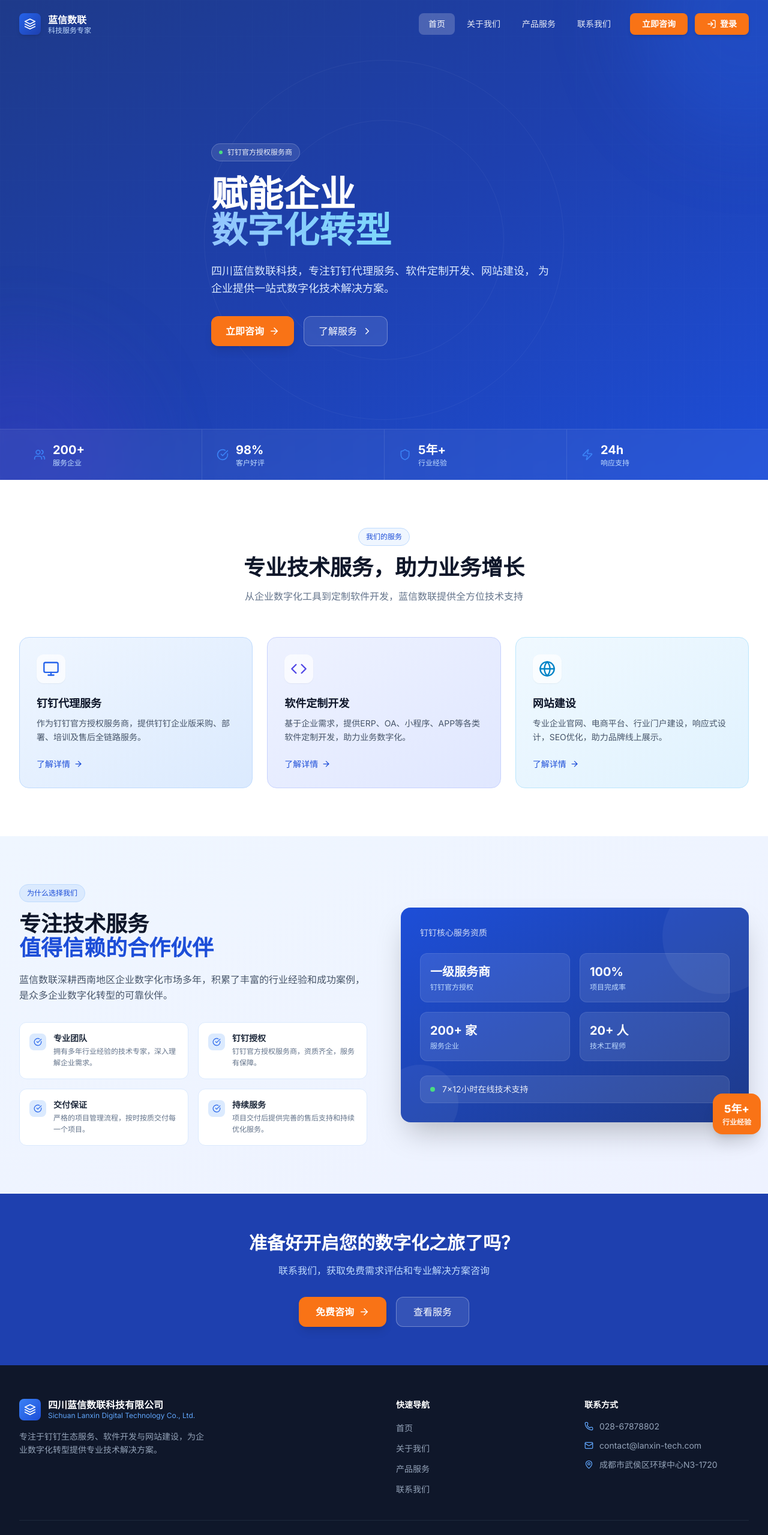
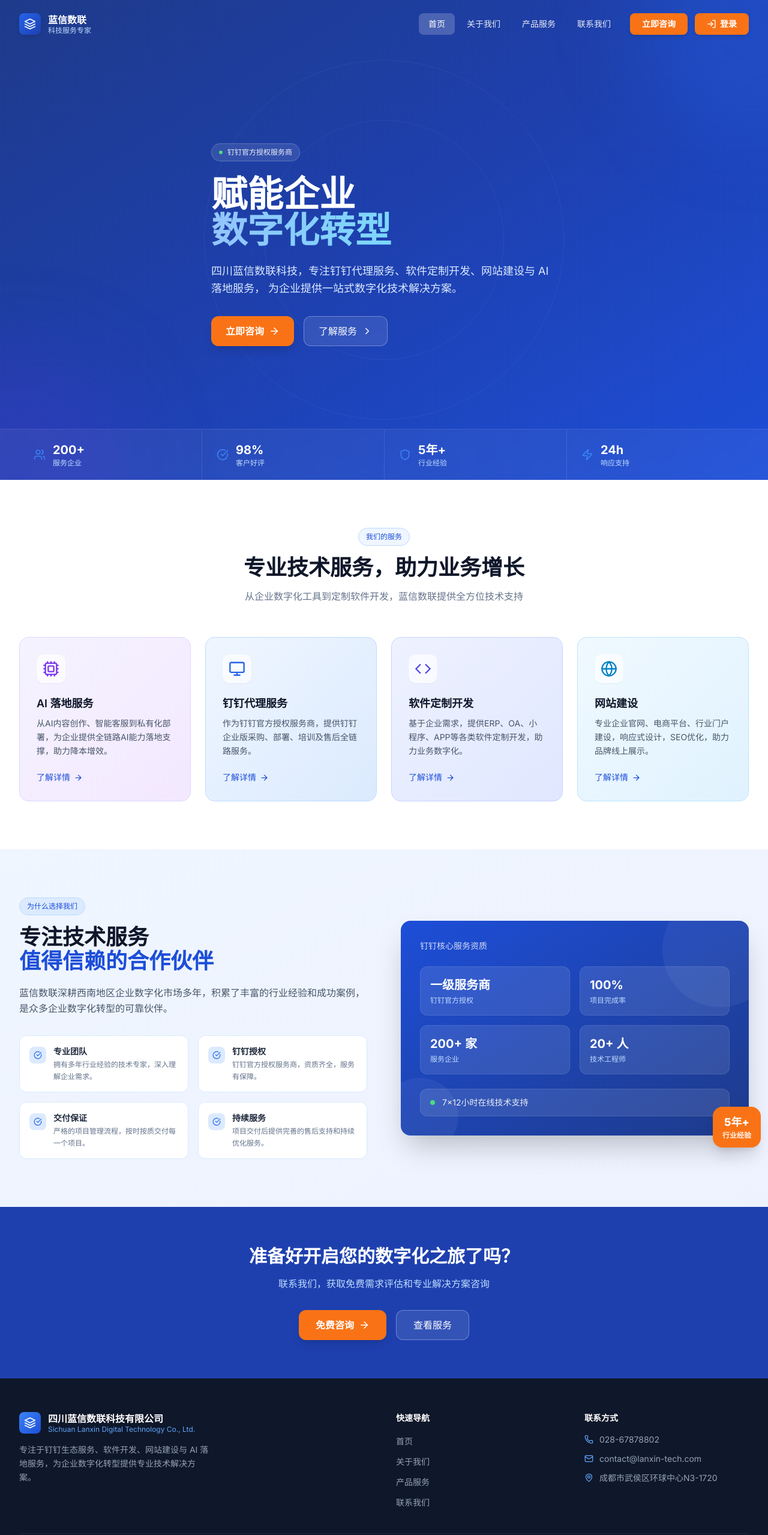
Before and after one commit to zeng-one/lanxin-website, a React (Vite) app: page /contact in a window 1280 px wide. Shown: the top 2559 px of the page at 60% size. Built offline with nearby package versions, Linux system fonts and the light colour scheme.

Commit message:
feat: 添加AI落地服务到所有页面，修复Contact表单输入文字颜色

```diff
--- a/src/components/Footer.tsx
+++ b/src/components/Footer.tsx
@@ -22,7 +22,7 @@
               </div>
             </div>
             <p className="text-sm text-slate-400 leading-relaxed max-w-xs">
-              专注于钉钉生态服务、软件开发与网站建设，为企业数字化转型提供专业技术解决方案。
+              专注于钉钉生态服务、软件开发、网站建设与 AI 落地服务，为企业数字化转型提供专业技术解决方案。
             </p>
           </div>
 
--- a/src/pages/About.tsx
+++ b/src/pages/About.tsx
@@ -6,7 +6,7 @@
   { year: '2019', title: '获得钉钉授权', desc: '成为钉钉官方授权服务商，开始为西南地区企业提供钉钉生态服务。' },
   { year: '2021', title: '软件开发部门成立', desc: '组建专业软件研发团队，承接企业级定制软件开发项目，服务客户突破100家。' },
   { year: '2023', title: '业务规模扩张', desc: '服务企业超200家，团队规模扩展至20余人，成为西南地区重要的数字化服务商。' },
-  { year: '2025', title: '全面升级', desc: '推出一站式数字化转型解决方案，整合钉钉服务、软件开发、网站建设全业务线。' },
+  { year: '2025', title: '全面升级', desc: '推出一站式数字化转型解决方案，整合钉钉服务、软件开发、网站建设与 AI 落地服务全业务线。' },
 ]
 
 const values = [
@@ -95,7 +95,7 @@
               </h2>
               <p className="text-slate-600 leading-relaxed mb-4">
                 四川蓝信数联科技有限公司是一家专注于企业数字化服务的高新技术企业，总部位于成都高新区。
-                公司以钉钉生态服务为核心，融合软件定制开发和网站建设能力，为企业提供一站式数字化转型解决方案。
+                公司以钉钉生态服务为核心，融合软件定制开发、网站建设和 AI 落地服务能力，为企业提供一站式数字化转型解决方案。
               </p>
               <p className="text-slate-600 leading-relaxed mb-6">
                 作为阿里钉钉官方授权服务商，我们深度理解企业协同办公需求，帮助200余家企业完成数字化升级。
--- a/src/pages/Contact.tsx
+++ b/src/pages/Contact.tsx
@@ -28,7 +28,7 @@
   },
 ]
 
-const serviceOptions = ['钉钉代理服务', '软件定制开发', '网站建设', '系统集成', '其他咨询']
+const serviceOptions = ['AI 落地服务', '钉钉代理服务', '软件定制开发', '网站建设', '系统集成', '其他咨询']
 
 type FormState = {
   name: string
@@ -198,7 +198,7 @@
                           value={form.name}
                           onChange={handleChange}
                           placeholder="请输入姓名"
-                          className="w-full px-4 py-2.5 text-sm border border-slate-200 rounded-xl focus:outline-none focus:border-blue-500 focus:ring-2 focus:ring-blue-100 transition-all duration-200 bg-slate-50 focus:bg-white"
+                          className="w-full px-4 py-2.5 text-sm text-slate-900 border border-slate-200 rounded-xl focus:outline-none focus:border-blue-500 focus:ring-2 focus:ring-blue-100 transition-all duration-200 bg-slate-50 focus:bg-white"
                         />
                       </div>
                       <div>
@@ -212,7 +212,7 @@
                           value={form.company}
                           onChange={handleChange}
                           placeholder="请输入公司名称"
-                          className="w-full px-4 py-2.5 text-sm border border-slate-200 rounded-xl focus:outline-none focus:border-blue-500 focus:ring-2 focus:ring-blue-100 transition-all duration-200 bg-slate-50 focus:bg-white"
+                          className="w-full px-4 py-2.5 text-sm text-slate-900 border border-slate-200 rounded-xl focus:outline-none focus:border-blue-500 focus:ring-2 focus:ring-blue-100 transition-all duration-200 bg-slate-50 focus:bg-white"
                         />
                       </div>
                     </div>
@@ -230,7 +230,7 @@
                           value={form.phone}
                           onChange={handleChange}
                           placeholder="请输入手机号码"
-                          className="w-full px-4 py-2.5 text-sm border border-slate-200 rounded-xl focus:outline-none focus:border-blue-500 focus:ring-2 focus:ring-blue-100 transition-all duration-200 bg-slate-50 focus:bg-white"
+                          className="w-full px-4 py-2.5 text-sm text-slate-900 border border-slate-200 rounded-xl focus:outline-none focus:border-blue-500 focus:ring-2 focus:ring-blue-100 transition-all duration-200 bg-slate-50 focus:bg-white"
                         />
                       </div>
                       <div>
@@ -244,7 +244,7 @@
                           value={form.email}
                           onChange={handleChange}
                           placeholder="请输入邮箱地址"
-                          className="w-full px-4 py-2.5 text-sm border border-slate-200 rounded-xl focus:outline-none focus:border-blue-500 focus:ring-2 focus:ring-blue-100 transition-all duration-200 bg-slate-50 focus:bg-white"
+                          className="w-full px-4 py-2.5 text-sm text-slate-900 border border-slate-200 rounded-xl focus:outline-none focus:border-blue-500 focus:ring-2 focus:ring-blue-100 transition-all duration-200 bg-slate-50 focus:bg-white"
                         />
                       </div>
                     </div>
@@ -258,7 +258,7 @@
                         name="service"
                         value={form.service}
                         onChange={handleChange}
-                        className="w-full px-4 py-2.5 text-sm border border-slate-200 rounded-xl focus:outline-none focus:border-blue-500 focus:ring-2 focus:ring-blue-100 transition-all duration-200 bg-slate-50 focus:bg-white cursor-pointer"
+                        className="w-full px-4 py-2.5 text-sm text-slate-900 border border-slate-200 rounded-xl focus:outline-none focus:border-blue-500 focus:ring-2 focus:ring-blue-100 transition-all duration-200 bg-slate-50 focus:bg-white cursor-pointer"
                       >
                         <option value="">请选择服务类型</option>
                         {serviceOptions.map((opt) => (
@@ -278,7 +278,7 @@
                         value={form.message}
                         onChange={handleChange}
                         placeholder="请描述您的需求或问题，我们将为您提供针对性的解决方案..."
-                        className="w-full px-4 py-2.5 text-sm border border-slate-200 rounded-xl focus:outline-none focus:border-blue-500 focus:ring-2 focus:ring-blue-100 transition-all duration-200 bg-slate-50 focus:bg-white resize-none"
+                        className="w-full px-4 py-2.5 text-sm text-slate-900 border border-slate-200 rounded-xl focus:outline-none focus:border-blue-500 focus:ring-2 focus:ring-blue-100 transition-all duration-200 bg-slate-50 focus:bg-white resize-none"
                       />
                     </div>
 
--- a/src/pages/Home.tsx
+++ b/src/pages/Home.tsx
@@ -1,7 +1,14 @@
 import { Link } from 'react-router-dom'
-import { ArrowRight, CheckCircle, Users, Code, Monitor, Globe, Shield, Zap, ChevronRight } from 'lucide-react'
+import { ArrowRight, CheckCircle, Users, Code, Monitor, Globe, Shield, Zap, ChevronRight, Cpu } from 'lucide-react'
 
 const services = [
+  {
+    icon: <Cpu size={28} className="text-violet-600" />,
+    title: 'AI 落地服务',
+    desc: '从AI内容创作、智能客服到私有化部署，为企业提供全链路AI能力落地支撑，助力降本增效。',
+    color: 'from-violet-50 to-purple-100',
+    border: 'border-violet-200',
+  },
   {
     icon: <Monitor size={28} className="text-blue-600" />,
     title: '钉钉代理服务',
@@ -76,7 +83,7 @@
             </h1>
 
             <p className="text-lg text-blue-100 leading-relaxed mb-8 max-w-xl">
-              四川蓝信数联科技，专注钉钉代理服务、软件定制开发、网站建设，
+              四川蓝信数联科技，专注钉钉代理服务、软件定制开发、网站建设与 AI 落地服务，
               为企业提供一站式数字化技术解决方案。
             </p>
 
@@ -132,7 +139,7 @@
             </p>
           </div>
 
-          <div className="grid grid-cols-1 md:grid-cols-3 gap-6">
+          <div className="grid grid-cols-1 md:grid-cols-2 lg:grid-cols-4 gap-6">
             {services.map((service) => (
               <div
                 key={service.title}
```
